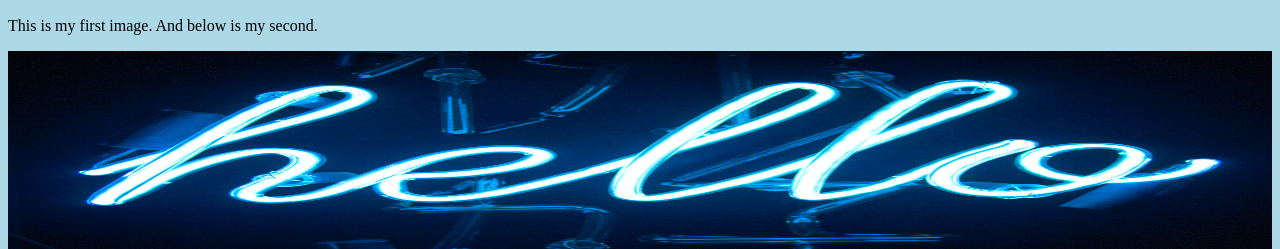
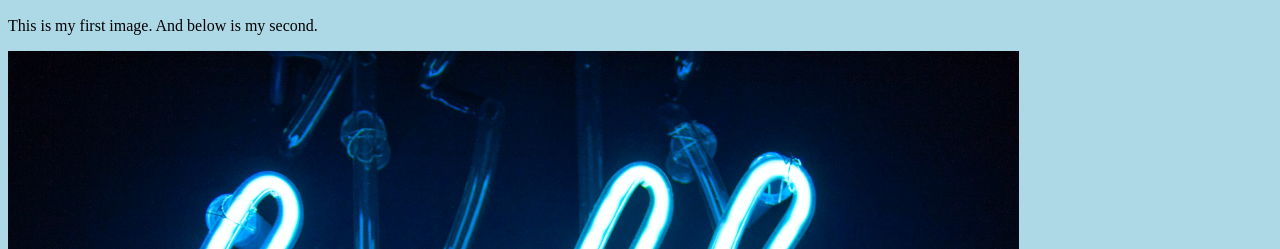
Before and after one commit to taylorryanbell/hello-world, a plain HTML site: page index.html in a window 1280 px wide. Shown: the part 551-800 px from the top of the page. Drawn offline with Linux system fonts and the light colour scheme.

Commit message:
revised alt text and size of second image

```diff
--- a/index.html
+++ b/index.html
@@ -12,7 +12,7 @@
 <p>A new line in our file!</p>
 <img src="wall-decor.jpeg" alt="Hanging Wall Decorations" style="height: 400px;">
 <p>This is my first image. And below is my second.</p>
-<img src="hello.jpeg" alt="Hello" style="width: 100%; max-height: 200px;">
+<img src="hello.jpeg" alt="Hello neon lights" style="width: 80%;">
 
 
 </body>
```
